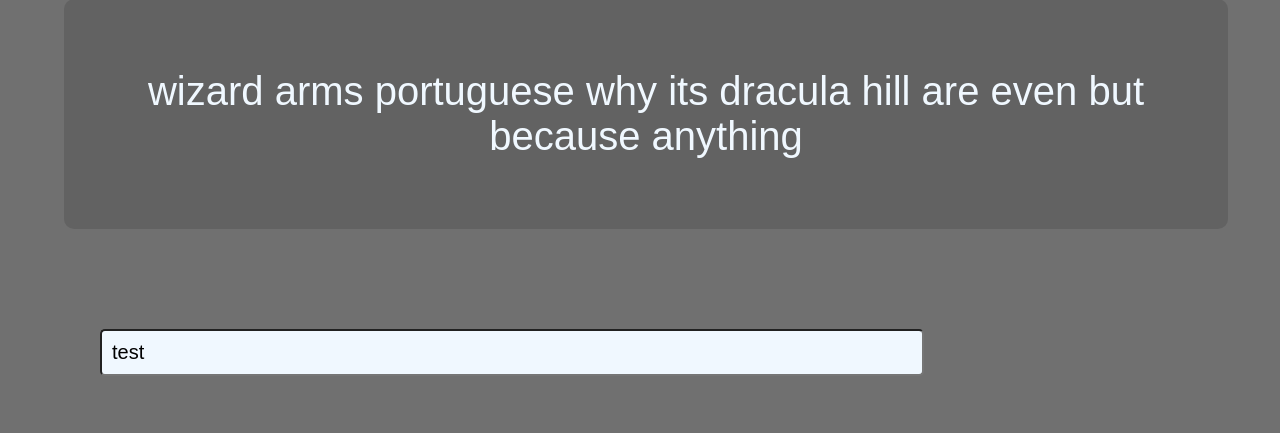
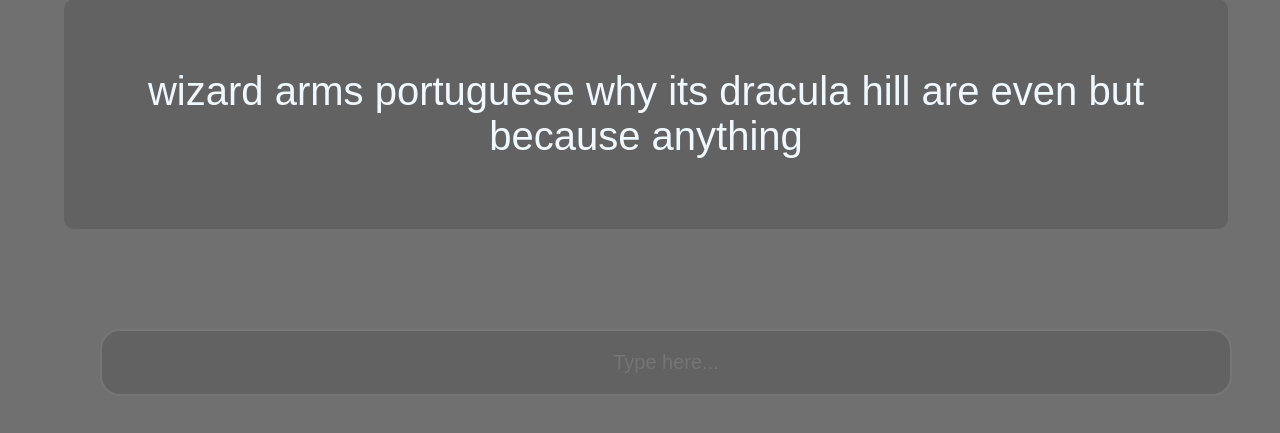
Before and after one commit to Jasan33/Redtype, a Flask app: page / in a window 1280 px wide. Shown: the part 338-771 px from the top of the page. Run offline with Flask 3, Linux system fonts and the light colour scheme.

Commit message:
made the user available to type the words on screen

```diff
--- a/static/script.js
+++ b/static/script.js
@@ -0,0 +1,16 @@
+document.addEventListener('DOMContentLoaded', (event) => { //loades instantly onece HTML is open
+    let words = document.getElementById("words").textContent.split(" "); //calls "words" from html
+    let userInput = document.getElementById("userInput");
+
+    userInput.addEventListener("input", () => {
+        let typed = userInput.value.trim(); //retrives the value from the input
+        let currentWord = words[0];  // Get the first word in the array
+
+        if (typed === currentWord) {
+            // Remove the word from the list and update the display
+            words.shift();  // Remove the first word from the array
+            document.getElementById("words").textContent = words.join(" ");  // Updates displayed words
+            userInput.value = "";  // Clear the input field
+        }
+    });
+});
--- a/static/style.css
+++ b/static/style.css
@@ -47,14 +47,21 @@ body {
 }
 
 .input {
-    color: rgb(0, 0, 0);
+    text-align: center;
     margin-top: 100px;
     margin-left: 100px;
-    width: 800px;
-    padding: 10px;
-    border-radius: 5px 5px 5px 5px;
-    border: black solid rgba(10, 0, 0, 10);
+    margin-bottom: 20px;
+    width: 85%;
+    padding: 20px;
+    border-radius: 20px;
+    border-style: solid;
+    border: rgb(255, 255, 255) solid rgba(10, 10, 10, 10);
+    color: rgb(255, 255, 255);
     font-size: 20px;
-    margin-bottom: 20px;
-    background-color: aliceblue;
+    background-color: rgba(0, 0, 0, 0.124);
 }
+
+.input ::placeholder-show {
+    color: royalblue;
+    background-color: blue;
+}
--- a/templates/index.html
+++ b/templates/index.html
@@ -19,8 +19,8 @@
         </div>
     </div>
     <div class="main_game">
-        <p>{{ a }} {{ b }} {{ c }} {{ d }} {{ e }} {{ f }}  {{ g }} {{ h }} {{ i }} {{ j }} {{ k }} {{ l }} </p>
+        <p id="words">{{ a }} {{ b }} {{ c }} {{ d }} {{ e }} {{ f }}  {{ g }} {{ h }} {{ i }} {{ j }} {{ k }} {{ l }}</p>
     </div>
-    <input type="text" class="input" value="test" placeholder=" {{ a }} {{ b }} {{ c }} {{ d }} {{ e }} {{ f }}  {{ g }} {{ h }} {{ i }} {{ j }} {{ k }} {{ l }} ">
+    <input type="text" id="userInput" class="input" placeholder="Type here...">
 </body>
 </html>
```
